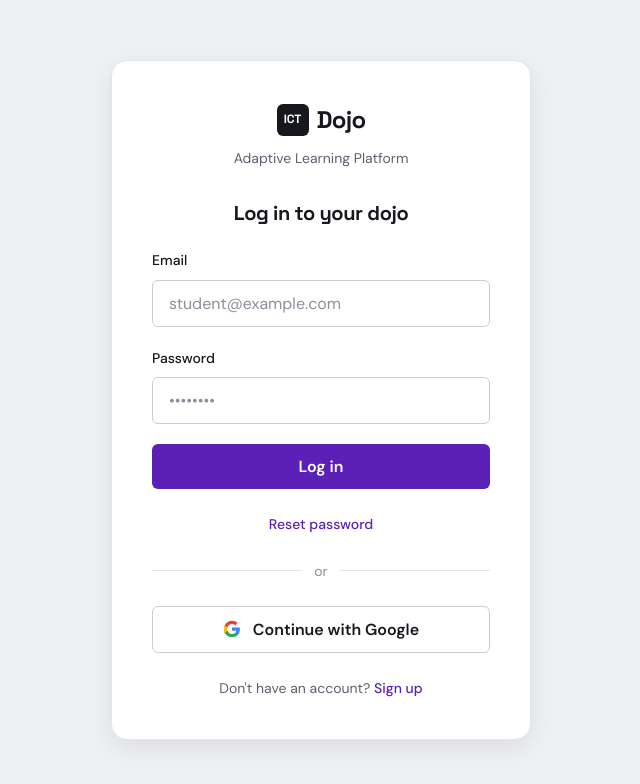
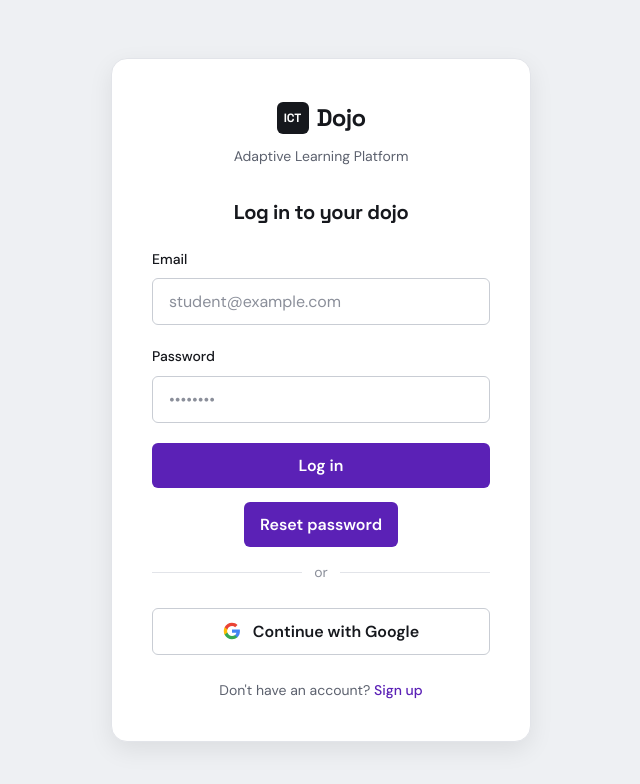
Before and after one commit to dorson755/ict-dojo, a Next.js app: page /login in a window 1280 px wide. Shown: the top 784 px of the page, without its empty margins (319-959 px from the left). Built offline with nearby package versions, Linux system fonts and the light colour scheme; no server answers.

Commit message:
fix: show password reset button on login
Co-authored-by: factory-droid[bot] <138933559+factory-droid[bot]@users.noreply.github.com>

```diff
--- a/src/app/(auth)/login/page.tsx
+++ b/src/app/(auth)/login/page.tsx
@@ -209,7 +209,7 @@ function LoginForm() {
       </form>
 
       <div className={styles.footerText}>
-        <Link href="/reset-password" className={styles.link}>Reset password</Link>
+        <Link href="/reset-password" className={styles.authButton}>Reset password</Link>
       </div>
 
       <div className={styles.divider}>or</div>
```
